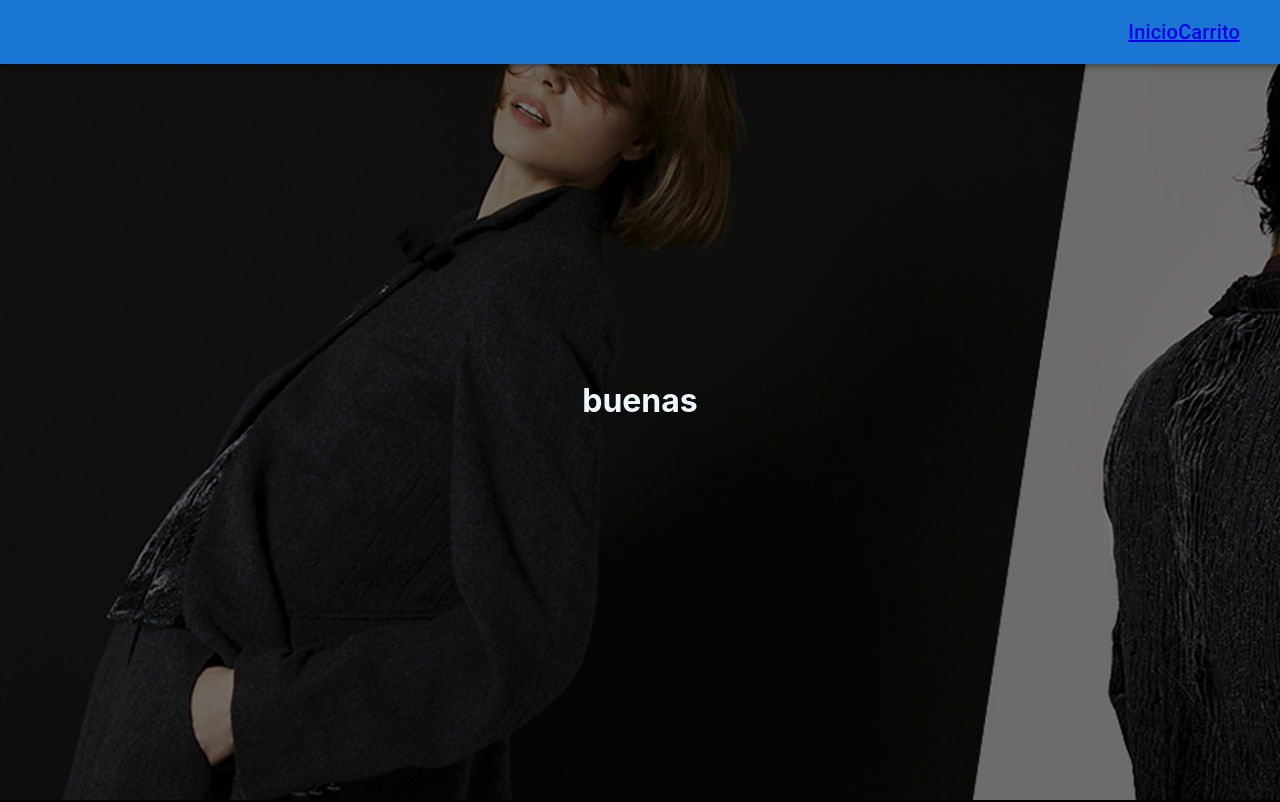
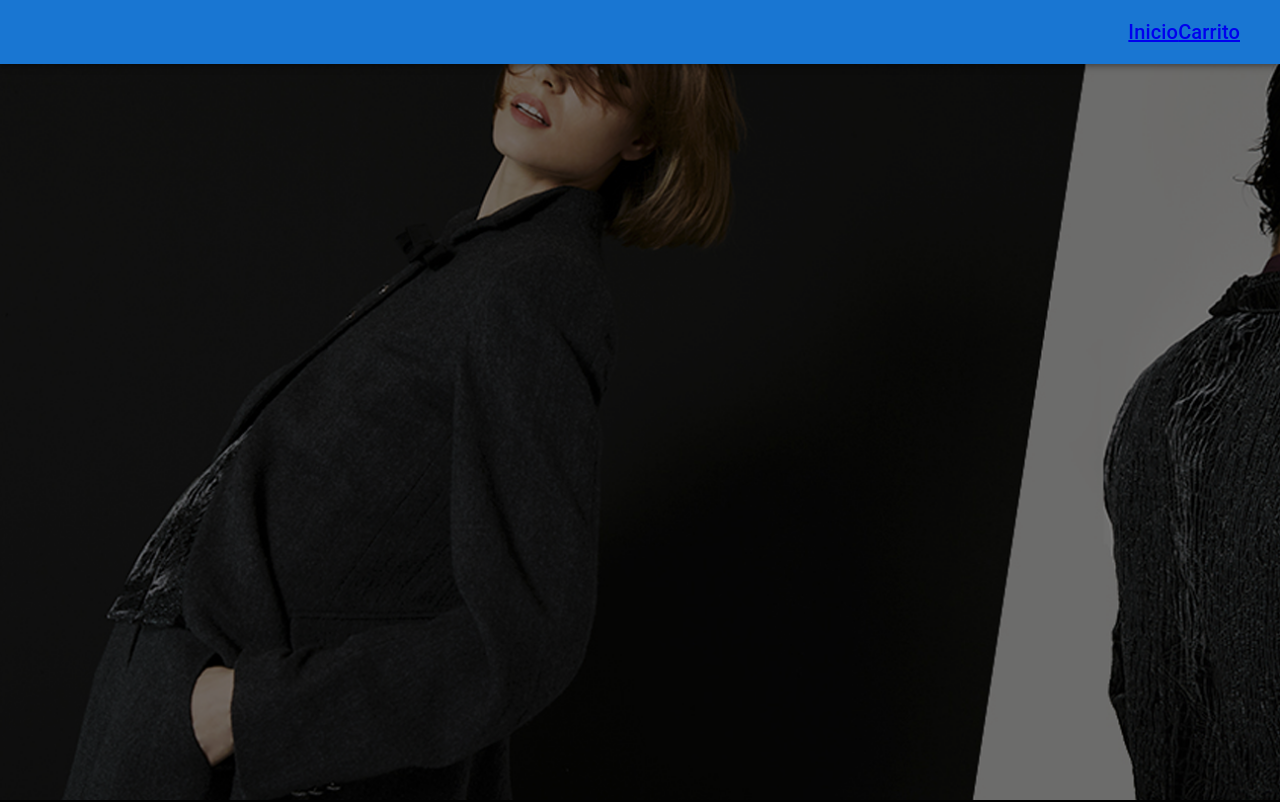
Before and after one commit to arianhoff/TrabajoGrupalKMVClothing, a React (Create React App) app: page / in a window 1280 px wide. Shown: the top 802 px of the page. Built offline with nearby package versions, Linux system fonts and the light colour scheme.

Commit message:
backgroundImage

```diff
--- a/src/general/headerKMV.js
+++ b/src/general/headerKMV.js
@@ -6,7 +6,7 @@ const Header = () => {
   <div className='principal'>
     <div className='headerPortada' alt='da'>
     <img ></img>
-    <h1 className='descripcionPortada'>buenas</h1>
+    <h1 className='descripcionPortada'></h1>
 
     </div>
 
```
